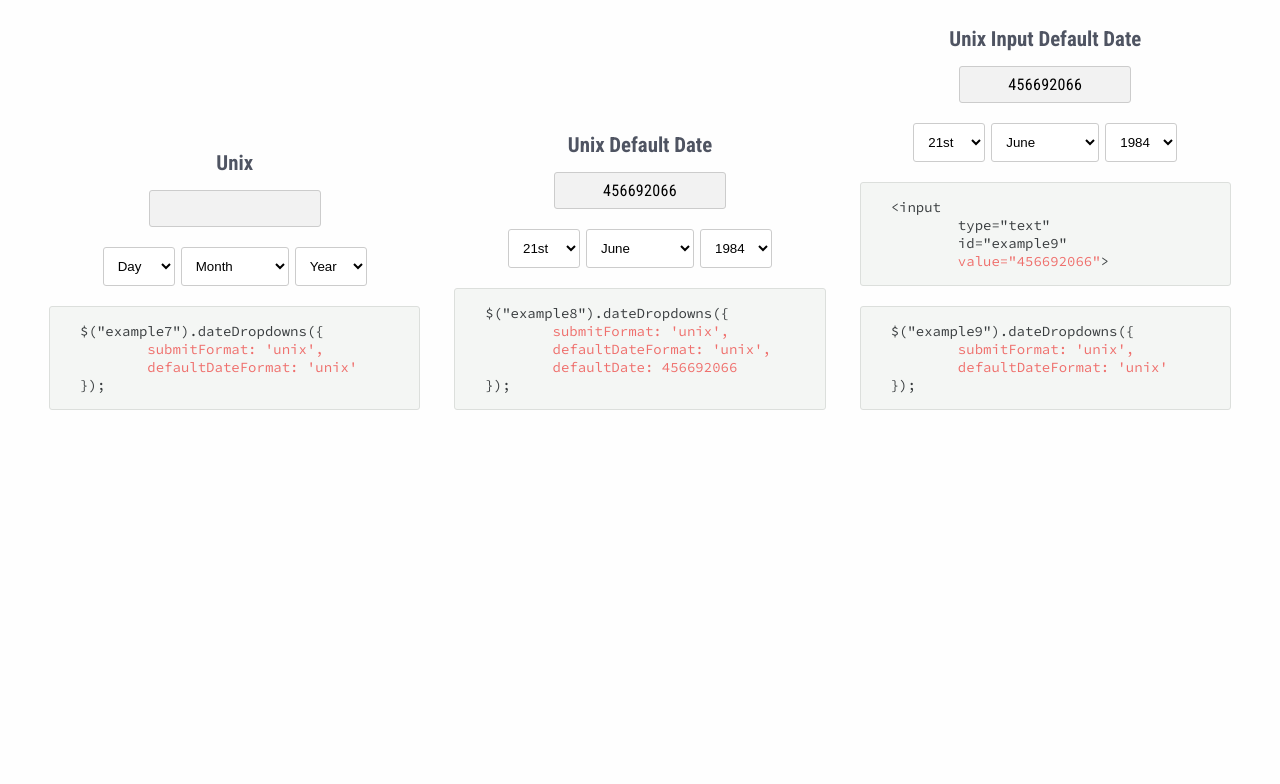
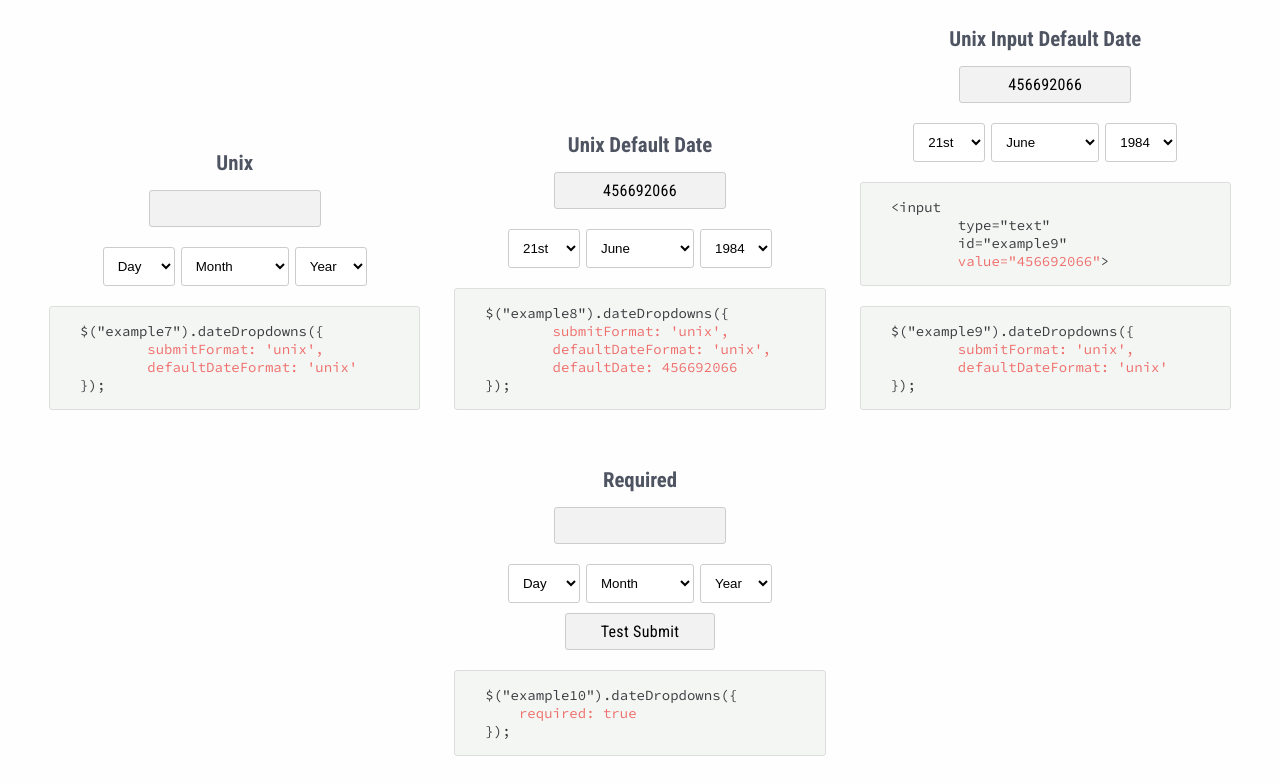
Before and after one commit to IckleChris/jquery-date-dropdowns, a website: page demo/index.html in a window 1280 px wide. Shown: the part 690-1474 px from the top of the page. Before the commit the page ends 1128 px from the top, so only its background shows below. Drawn offline with nearby package versions, Linux system fonts and the light colour scheme; files that its build step writes are made by us from their sources.

Commit message:
Add: Required option for generated dropdowns. Resolves #6

```diff
--- a/demo/index.html
+++ b/demo/index.html
@@ -103,6 +103,17 @@
 	defaultDateFormat: 'unix'</span>
 });</code></pre>
 			</div>
+
+            <div class="example">
+                <h2>Required</h2>
+                <form>
+                    <div id="example10"></div>
+                    <input type="submit" value="Test Submit">
+                </form>
+<pre class="code-wrapper"><code>$("example10").dateDropdowns({
+    <span class="highlight">required: true</span>
+});</code></pre>
+            </div>
 		</div>
 
 		<script>
@@ -152,6 +163,11 @@
 					defaultDateFormat: 'unix'
 				});
 
+                $("#example10").dateDropdowns({
+                    submitFieldName: 'example7',
+                    required: true
+                });
+
 				// Set all hidden fields to type text for the demo
 				$('input[type="hidden"]').attr('type', 'text').attr('readonly', 'readonly');
 			});
--- a/demo/styles.css
+++ b/demo/styles.css
@@ -116,6 +116,15 @@ body {
     color: #E9403C;
 }
 
+.example input[type="submit"] {
+    margin-top: 10px;
+}
+
+.example input[type="submit"]:hover {
+    cursor: pointer;
+    background-color: #e5e5e5;
+}
+
 /* Code Blocks */
 pre.code-wrapper {
     padding: 15px 30px;
```
Also changed, not shown: README.md, dist/jquery.date-dropdowns.js, dist/jquery.date-dropdowns.min.js, src/jquery.date-dropdowns.js.
